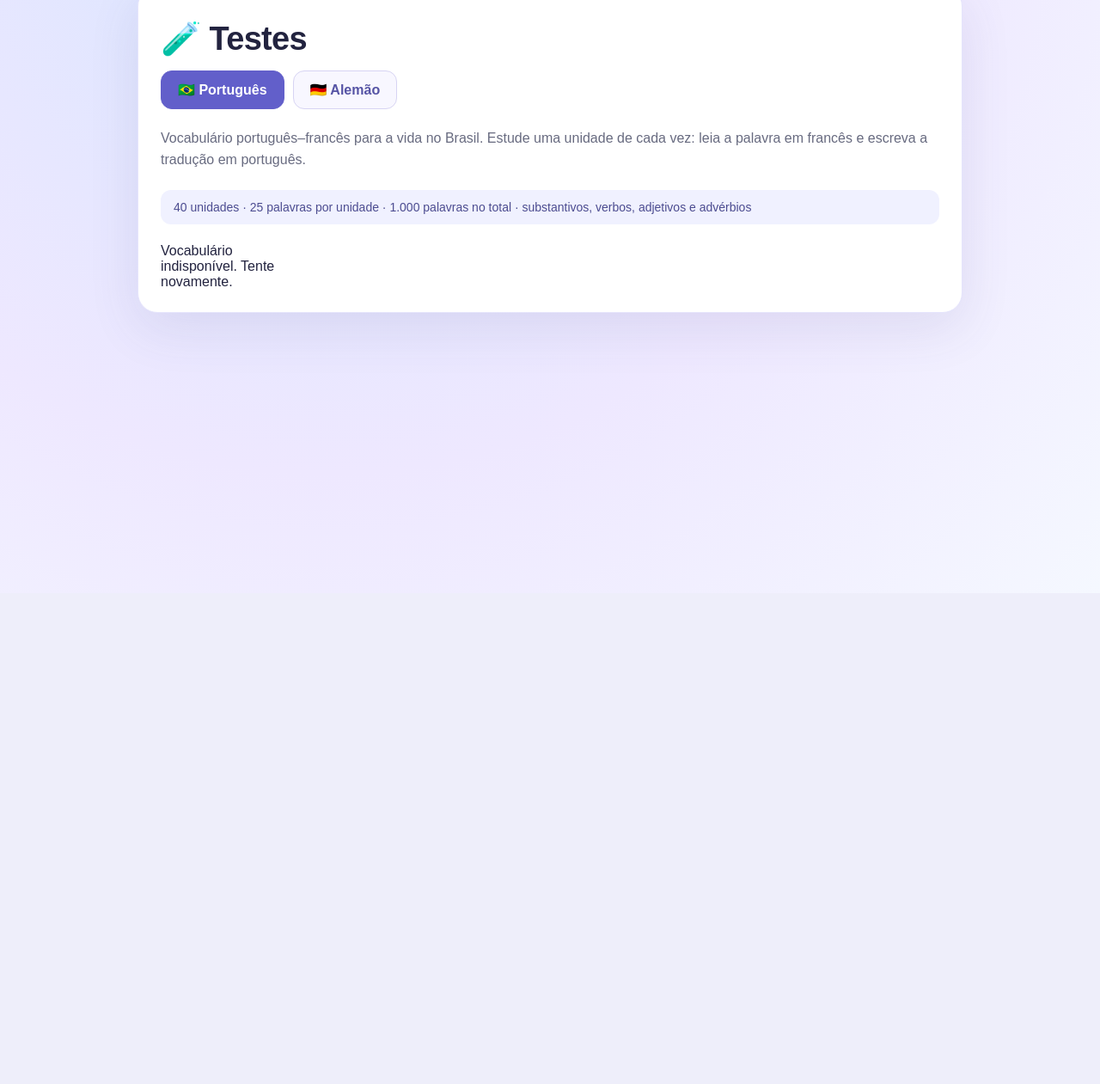
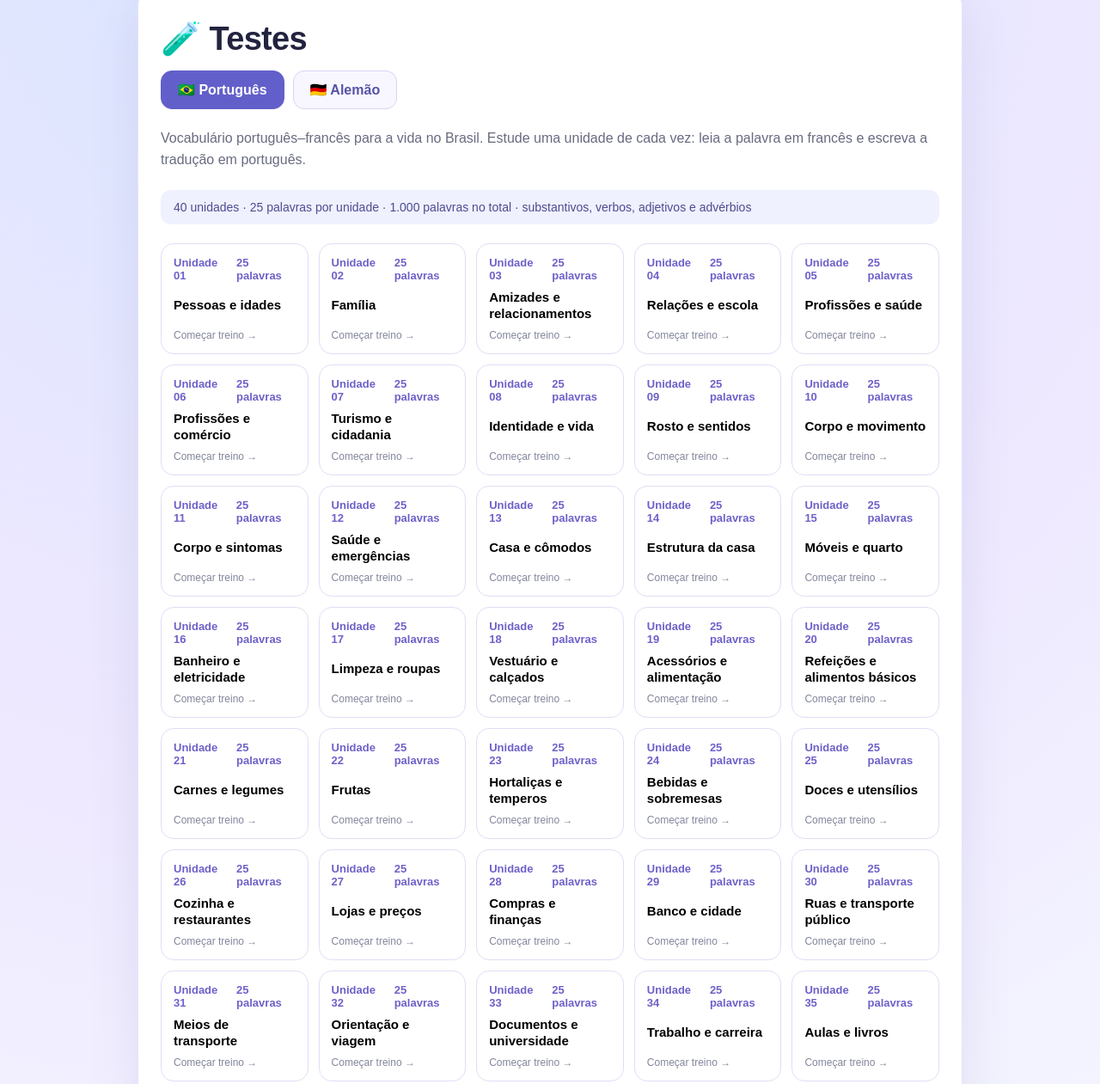
Before and after one commit to Victor-Hugo-05/espanhol, a plain HTML site: page testes.html in a window 1280 px wide. Shown: the part 110-1371 px from the top of the page at 86% size. Before the commit the page ends 800 px from the top, so only its background shows below. Drawn offline with nearby package versions, Linux system fonts and the light colour scheme; no server answers.

Commit message:
Refresh shared client and keep exercises available if vocabulary sync fails

```diff
--- a/testes.html
+++ b/testes.html
@@ -100,7 +100,7 @@
     </section>
   </main>
   <script src="https://cdn.jsdelivr.net/npm/@supabase/supabase-js@2.119.2/dist/umd/supabase.js"></script>
-  <script src="profiles-client.js"></script>
+  <script src="profiles-client.js?v=20261126-vocab2"></script>
   <script src="testes-vocab-data.js"></script>
   <script>
     (function () {
@@ -252,7 +252,18 @@
           else status("Modo visitante · progresso neste navegador.");
         }catch(e){status(accountMode?"Progresso da conta indisponível. Você pode tentar salvar novas conclusões.":"Contas indisponíveis · modo visitante.");}
         if(profile?.client)profile.client.auth.onAuthStateChange((_event,session)=>{if((session?.user.id||null)!==accountId)setTimeout(()=>location.reload(),0);});
-        try { units=await profile.vocabulary("pt",units); } catch(e) { status("Não foi possível carregar as correções mais recentes. Atualize a página."); grid.textContent="Vocabulário indisponível. Tente novamente."; return; }
+        try {
+          if(typeof profile?.vocabulary!=="function") throw new Error("Cliente de vocabulário não carregado");
+          units=await profile.vocabulary("pt",units);
+          try { localStorage.setItem("vocab-published-cache-pt",JSON.stringify(units)); } catch(_) {}
+        } catch(e) {
+          console.warn("Falha ao consultar correções do vocabulário:",e);
+          try {
+            const cached=JSON.parse(localStorage.getItem("vocab-published-cache-pt")||"null");
+            if(Array.isArray(cached)&&cached.length===units.length&&cached.every((u,i)=>u.id===units[i].id&&Array.isArray(u.palavras)&&u.palavras.length===25)) units=cached;
+          } catch(_) {}
+          status((accountMode?"Modo conta":"Modo visitante")+" · usando a versão disponível do vocabulário; correções recentes podem não aparecer.");
+        }
       if(!units.length) {
         grid.textContent="Não foi possível carregar as palavras. Atualize a página.";
       } else {
```
